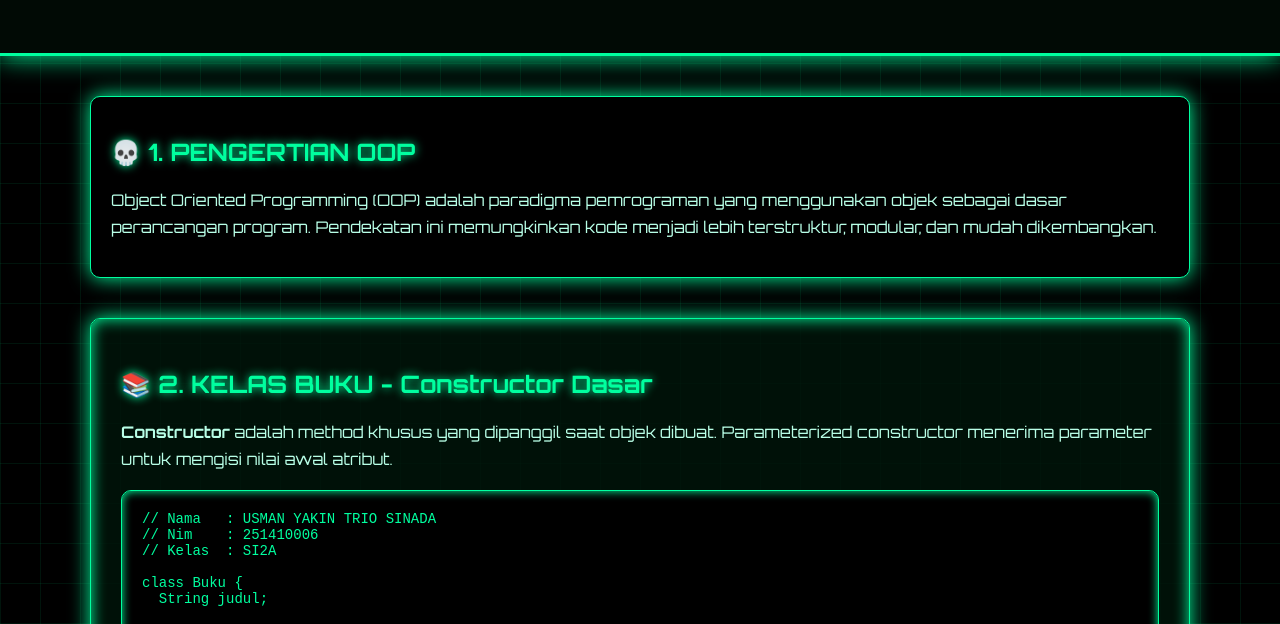
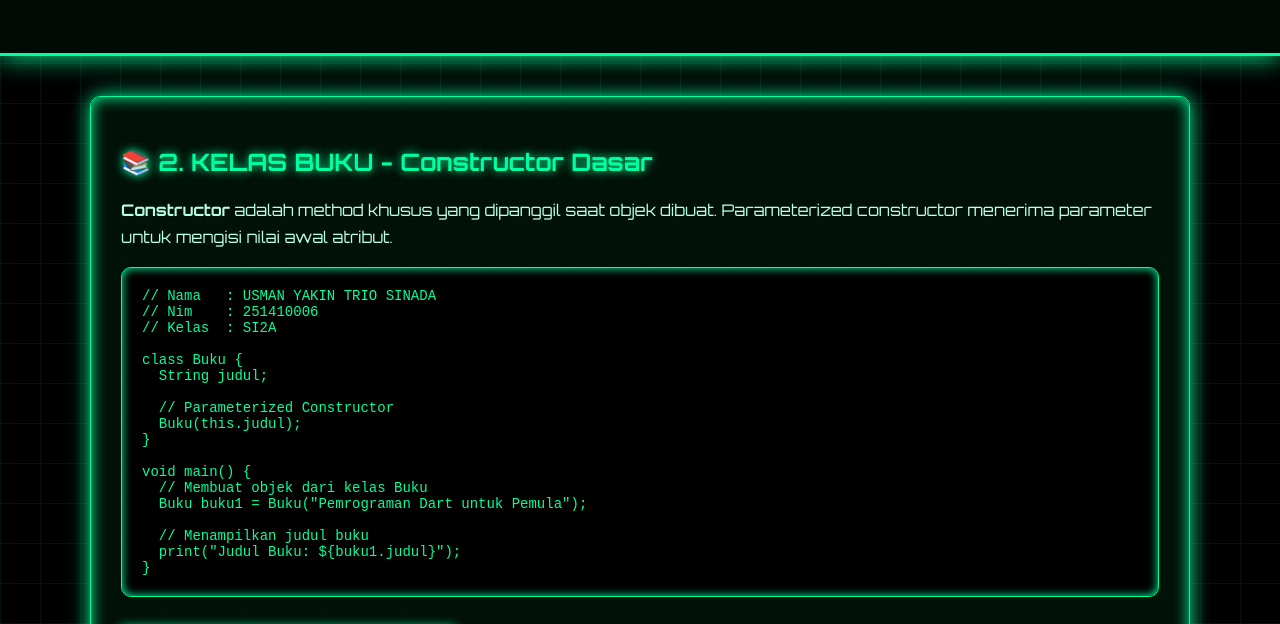
Before and after one commit to yakinnzz/USMAN-YAKIN---, a plain HTML site: page index.html in a window 1280 px wide. Shown: the part 137-761 px from the top of the page. Drawn offline with Linux system fonts and the light colour scheme.

Commit message:
Update index.html

```diff
--- a/index.html
+++ b/index.html
@@ -223,12 +223,6 @@
     </div>
 
     <div class="container">
-        <!-- PENGERTIAN OOP -->
-        <div class="comment-box">
-            <h2>💀 1. PENGERTIAN OOP</h2>
-            <p>Object Oriented Programming (OOP) adalah paradigma pemrograman yang menggunakan objek sebagai dasar perancangan program. Pendekatan ini memungkinkan kode menjadi lebih terstruktur, modular, dan mudah dikembangkan.</p>
-        </div>
-
         <!-- KELAS BUKU - Constructor Dasar -->
         <div class="card">
             <h2>📚 2. KELAS BUKU - Constructor Dasar</h2>
```
